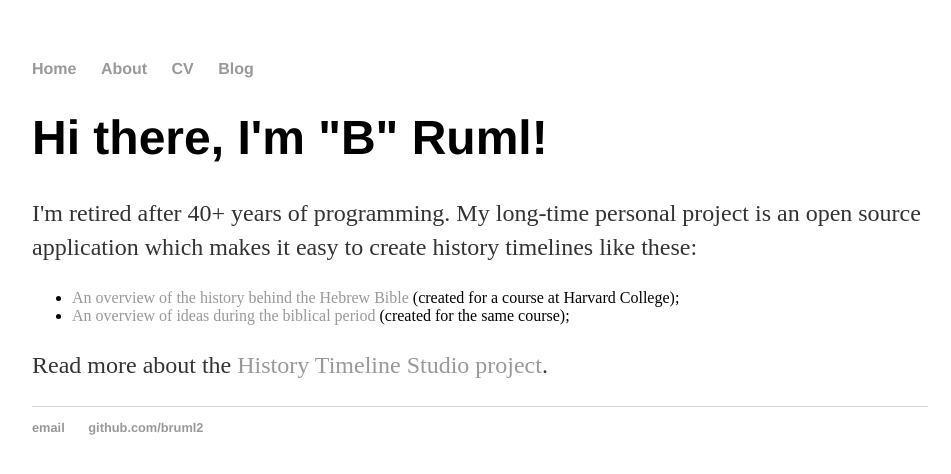
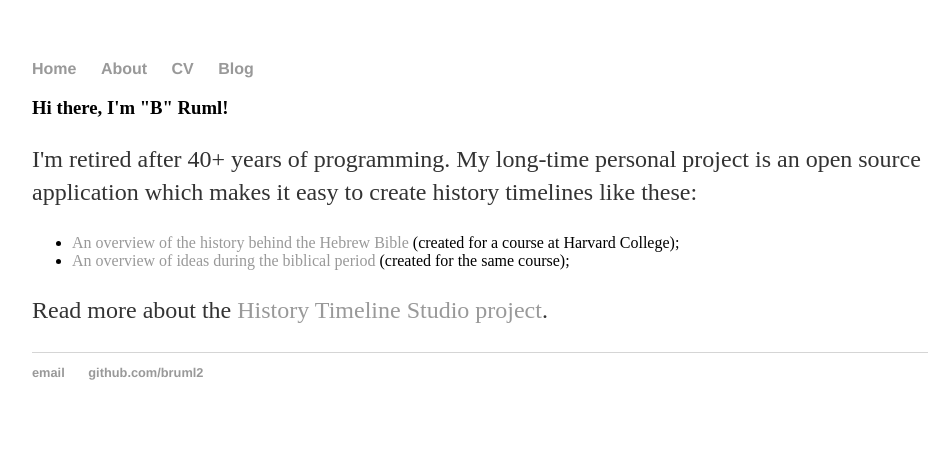
Before and after one commit to bruml2/bruml2.github.io, a Jekyll site: the page built from index.html, in a window 1280 px wide. Shown: the top 474 px of the page, without its empty margins (160-1111 px from the left). Built offline with Jekyll 4.4.1, drawn with Linux system fonts in a browser that asks for light colours.

```diff
--- a/index.html
+++ b/index.html
@@ -3,7 +3,7 @@ layout: default
 title: Beardsley Ruml, vue dev
 ---
 <div class="blurb">
-	<h1>Hi there, I'm "B" Ruml!</h1>
+	<h3>Hi there, I'm "B" Ruml!</h3>
 	<p>I'm retired after 40+ years of programming. My long-time personal project is
 		an open source application which makes it easy to create history timelines like these:
 	<ul>
```
